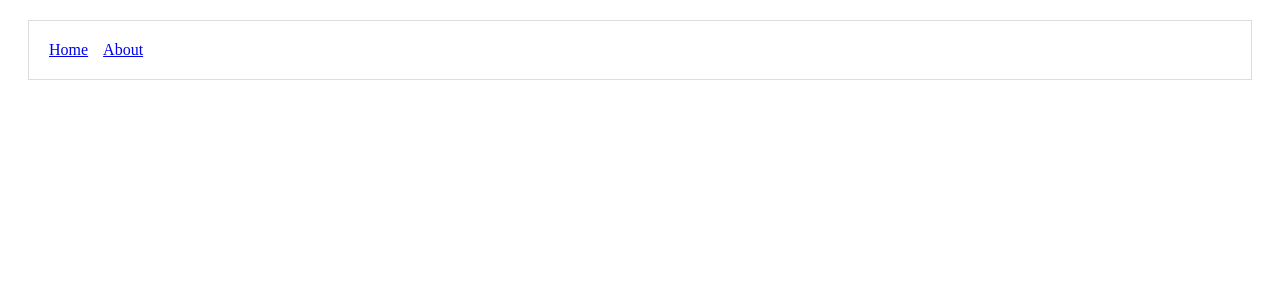
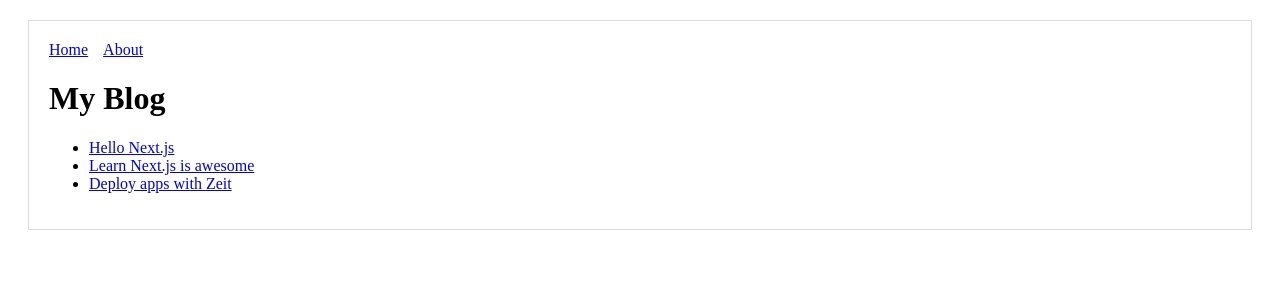
Before and after one commit to shvekyha/hello-nextjs, a Next.js app: page / in a window 1280 px wide. Shown: the top 300 px of the page. Built offline with nearby package versions, Linux system fonts and the light colour scheme.

Commit message:
completed subject "Create Dynamic Pages" lesson 4

```diff
--- a/components/MyLayout.js
+++ b/components/MyLayout.js
@@ -9,6 +9,7 @@
 const Layout = (props) => (
   <div style={layoutStyle}>
     <Header />
+    {props.children}
   </div>
 )
 
--- a/pages/index.js
+++ b/pages/index.js
@@ -1,7 +1,21 @@
 import Layout from '../components/MyLayout.js'
+import Link from 'next/link'
+
+const PostLink = (props) => (
+  <li>
+    <Link href={`/post?title=${props.title}`}>
+      <a>{props.title}</a>
+    </Link>
+  </li>
+)
 
 export default () => (
-    <Layout>
-       <p>Hello Next.js</p>
-    </Layout>
+  <Layout>
+    <h1>My Blog</h1>
+    <ul>
+      <PostLink title="Hello Next.js"/>
+      <PostLink title="Learn Next.js is awesome"/>
+      <PostLink title="Deploy apps with Zeit"/>
+    </ul>
+  </Layout>
 )
```
Also changed, not shown: pages/post.js (added, +14 -0 lines).
